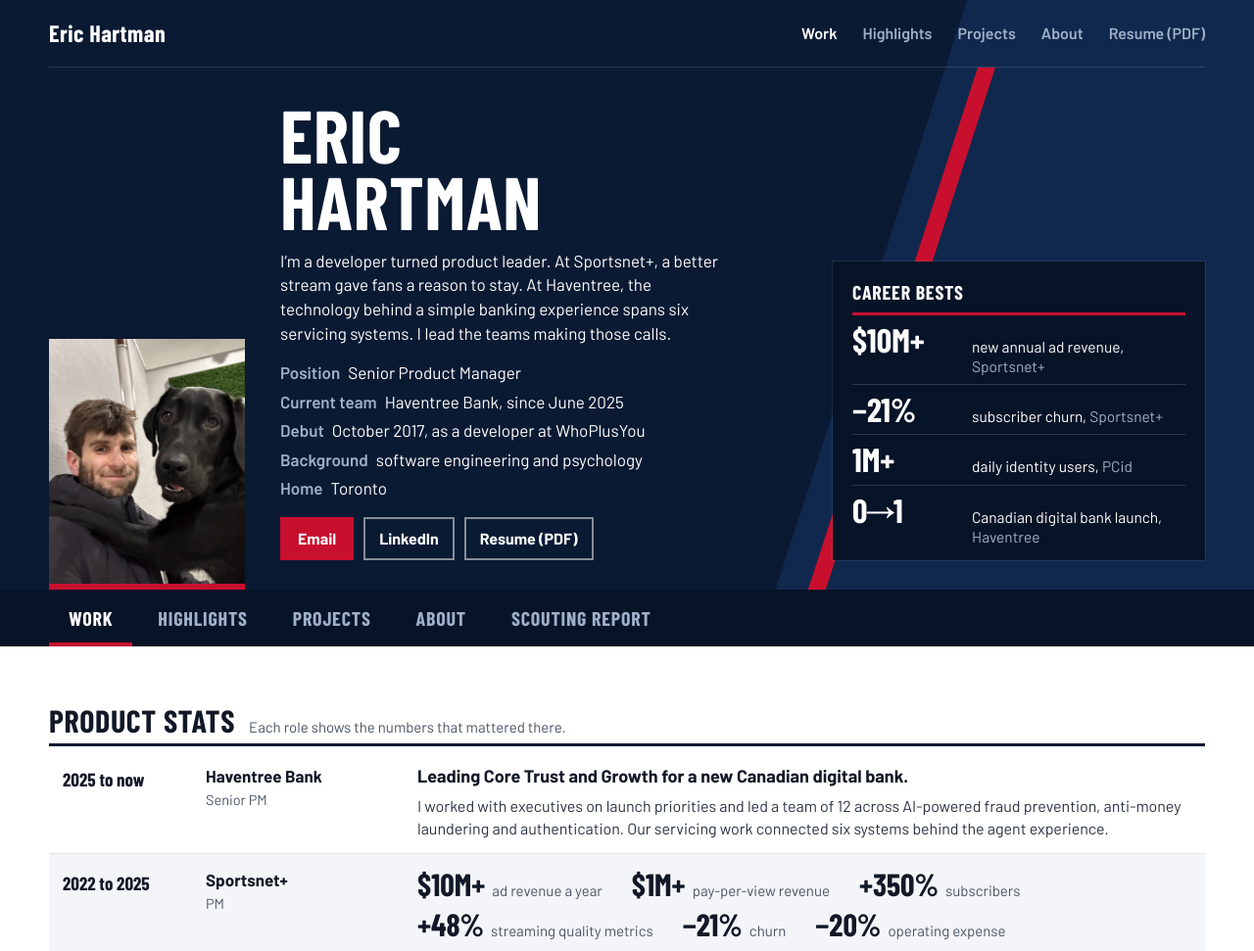
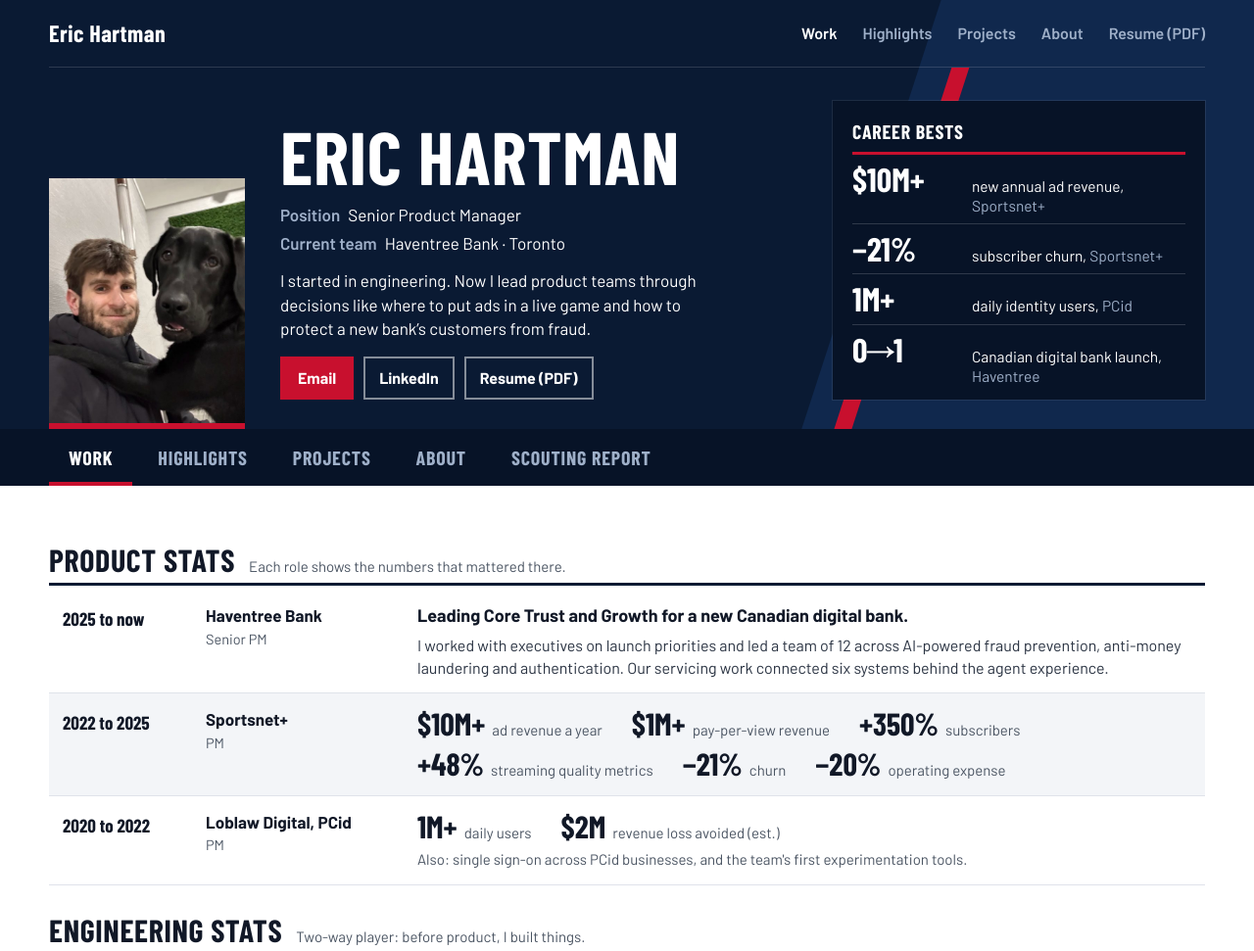
Before and after one commit to erixhartman/ericportfoliosite, a plain HTML site: page index.html in a window 1280 px wide. Shown: the top 971 px of the page at 98% size. Drawn offline with nearby package versions, Linux system fonts and the light colour scheme; files whose address does not match are found by name; a web font is replaced by a local one.

Commit message:
Shorten the player card and bring section navigation higher

```diff
--- a/index.html
+++ b/index.html
@@ -42,15 +42,12 @@
         <img src="assets/eric-donna.jpg" width="560" height="746" alt="Eric with his black Lab, Donna" />
       </div>
       <div class="bio-main">
-        <h1>Eric<br />Hartman</h1>
-        <p class="intro">I’m a developer turned product leader. At Sportsnet+, a better stream gave fans a reason to stay. At Haventree, the technology behind a simple banking experience spans six servicing systems. I lead the teams making those calls.</p>
+        <h1>Eric Hartman</h1>
         <dl class="facts">
           <div><dt>Position</dt><dd>Senior Product Manager</dd></div>
-          <div><dt>Current team</dt><dd>Haventree Bank, since June 2025</dd></div>
-          <div><dt>Debut</dt><dd>October 2017, as a developer at WhoPlusYou</dd></div>
-          <div><dt>Background</dt><dd>software engineering and psychology</dd></div>
-          <div><dt>Home</dt><dd>Toronto</dd></div>
+          <div><dt>Current team</dt><dd>Haventree Bank · Toronto</dd></div>
         </dl>
+        <p class="intro">I started in engineering. Now I lead product teams through decisions like where to put ads in a live game and how to protect a new bank’s customers from fraud.</p>
         <div class="actions">
           <a class="btn btn-red" href="mailto:ericadamhartman@gmail.com">Email</a>
           <a class="btn" href="https://www.linkedin.com/in/ericadamhartman">LinkedIn</a>
@@ -248,7 +245,7 @@
       <div class="about about-single">
         <div>
           <div class="sec-head"><h2>About</h2></div>
-          <p class="body">I'm a product manager in Toronto. I started out writing code, first at WhoPlusYou and then on Loblaw's design system, and moved into product in 2020.</p>
+          <p class="body">I'm a product manager in Toronto. I started out writing code in October 2017, first at WhoPlusYou and then on Loblaw's design system, and moved into product in 2020.</p>
           <p class="body">Since then I've worked on the login behind Loblaw's apps, on Sportsnet+, and now on the trust side of a new Canadian bank. The common thread is taking something complicated and getting it to a place where a team can ship it and measure it.</p>
           <p class="body">I also mentor people moving into product informally, including a teammate who made the switch from marketing. I studied psychology, and between that and engineering I can translate between customers, risk, data and the people building the thing.</p>
 
```
